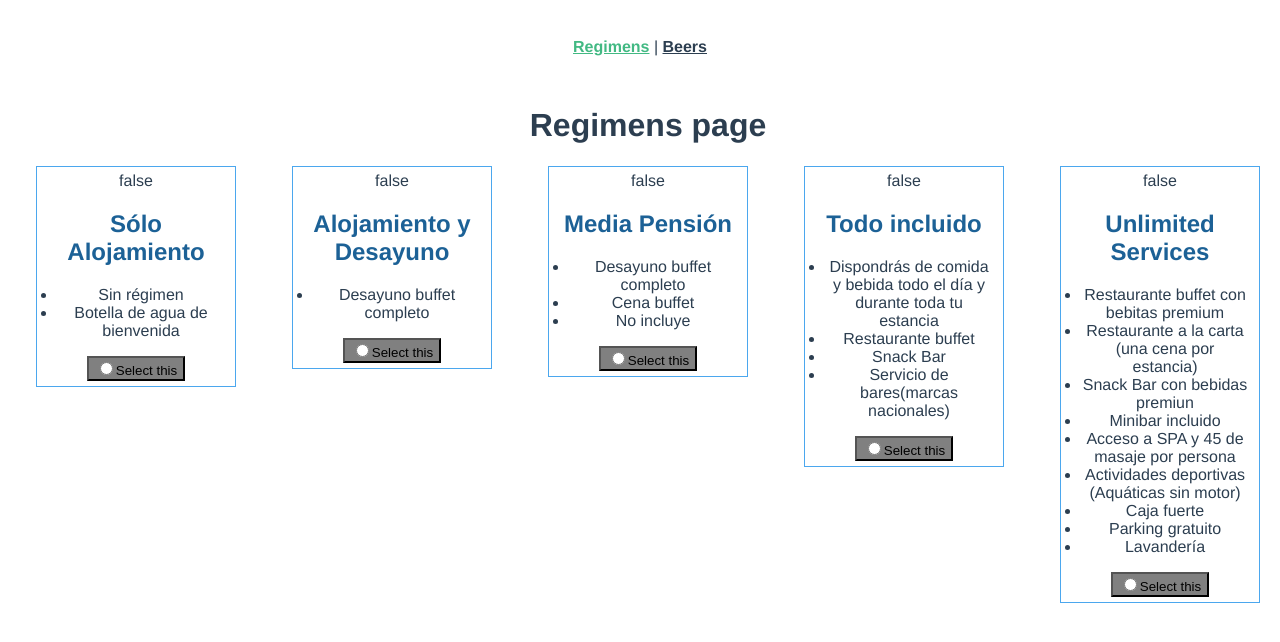
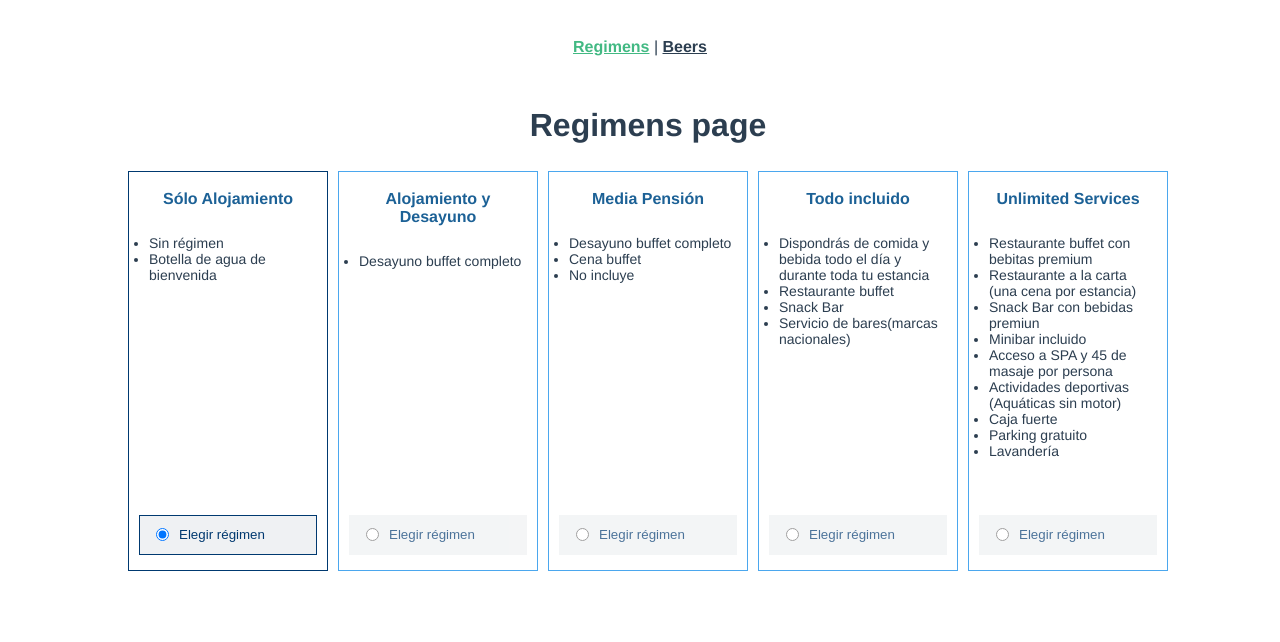
Before and after one commit to AlvaroDDG86/vue-ccktl, a Vue app: page /#/ in a window 1280 px wide. Shown: the top 642 px of the page. Built offline with nearby package versions, Linux system fonts and the light colour scheme.

Commit message:
some styles

```diff
--- a/src/components/RegimenSelectable.vue
+++ b/src/components/RegimenSelectable.vue
@@ -3,7 +3,6 @@
     class="regimen-selectable"
     :class="{ 'regimen-selectable--active': isActive }"
   >
-  {{isActive}}
     <h2 class="regimen-selectable__title">
       {{ title }}
     </h2>
@@ -13,8 +12,8 @@
         {{ include }}
       </li>
     </ul>
-    <footer>
-      <button class="regimen-selectable__button">
+    <footer class="regimen-selectable__footer">
+      <button class="regimen-selectable__button" @click="updateActiveHandler">
         <input
           type="radio"
           :name="name"
@@ -22,7 +21,7 @@
           :checked="isActive"
           @change="updateActiveHandler"
         />
-        <label :for="id">Select this</label>
+        <label :for="id">Elegir régimen</label>
       </button>
     </footer>
   </div>
@@ -61,15 +60,29 @@ const updateActiveHandler = () => {
 </script>
 <style lang="scss">
 .regimen-selectable {
+  display: flex;
+  flex-direction: column;
+  justify-content: flex-start;
   width: 200px;
-  height: fit-content;
+  min-height: 400px;
+  margin: 5px;
   padding: 5px 10px;
   box-sizing: border-box;
   border: solid 1px $color-blue-light;
 
+  &--active {
+    border: solid 1px $color-blue-mid;
+
+    .regimen-selectable__button {
+      border: solid 1px $color-blue-mid;
+      opacity: 1;
+    }
+  }
+
   &__title {
     color: $color-blue-mid-light;
     font-weight: $font-bold;
+    font-size: $font-s;
   }
 
   &__separator {
@@ -81,13 +94,39 @@ const updateActiveHandler = () => {
 
   &__list {
     padding-left: 10px;
+    font-size: $font-xs;
+
+    & > li {
+      text-align: left;
+    }
   }
 
-  &--active {
+  &__footer {
+    margin-top: auto;
+    margin-bottom: 10px;
+    display: flex;
+    justify-content: center;
   }
 
   &__button {
-    background: gray;
+    cursor: pointer;
+    & > input[type="radio"] {
+      margin: 0 10px;
+      cursor: pointer;
+    }
+    & > label {
+      cursor: pointer;
+    }
+    color: $color-blue-mid;
+    width: 100%;
+    height: 3em;
+    background: $color-gray-extra-light;
+    outline: none;
+    border: solid 1px transparent;
+    display: flex;
+    justify-content: flex-start;
+    align-items: center;
+    opacity: 0.7;
   }
 }
 </style>
--- a/src/views/Regimens.vue
+++ b/src/views/Regimens.vue
@@ -28,13 +28,13 @@ export default defineComponent({
     RegimenSelectable,
   },
   setup() {
-    const active = ref("");
+    const active = ref("0");
     const regimensStore = useRegimensStore();
     regimensStore.getRegimens();
     const regimens = computed((): Regimen[] => regimensStore.regimens);
     const updateActiveHandler = (activePlan: any) => {
       active.value = activePlan;
-    }
+    };
 
     return {
       active,
@@ -47,11 +47,15 @@ export default defineComponent({
 <style lang="scss">
 .regimens {
   width: 100vw;
+  min-width: 300px;
+  display: flex;
+  flex-direction: column;
+  align-items: center;
 
   &__container {
     display: flex;
     justify-content: space-around;
-    align-content: center;
+    align-content: stretch;
     flex-wrap: wrap;
   }
 }
```
